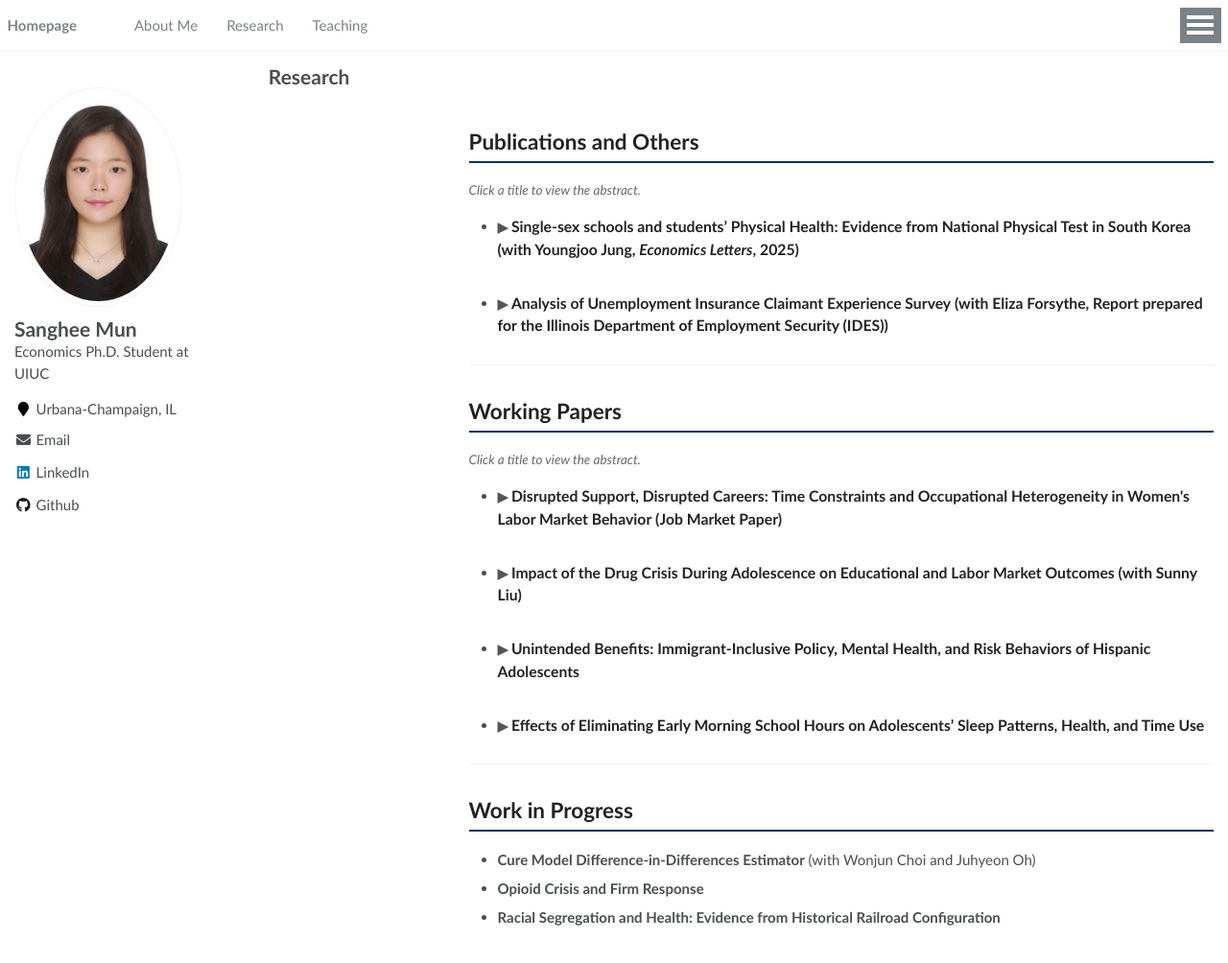
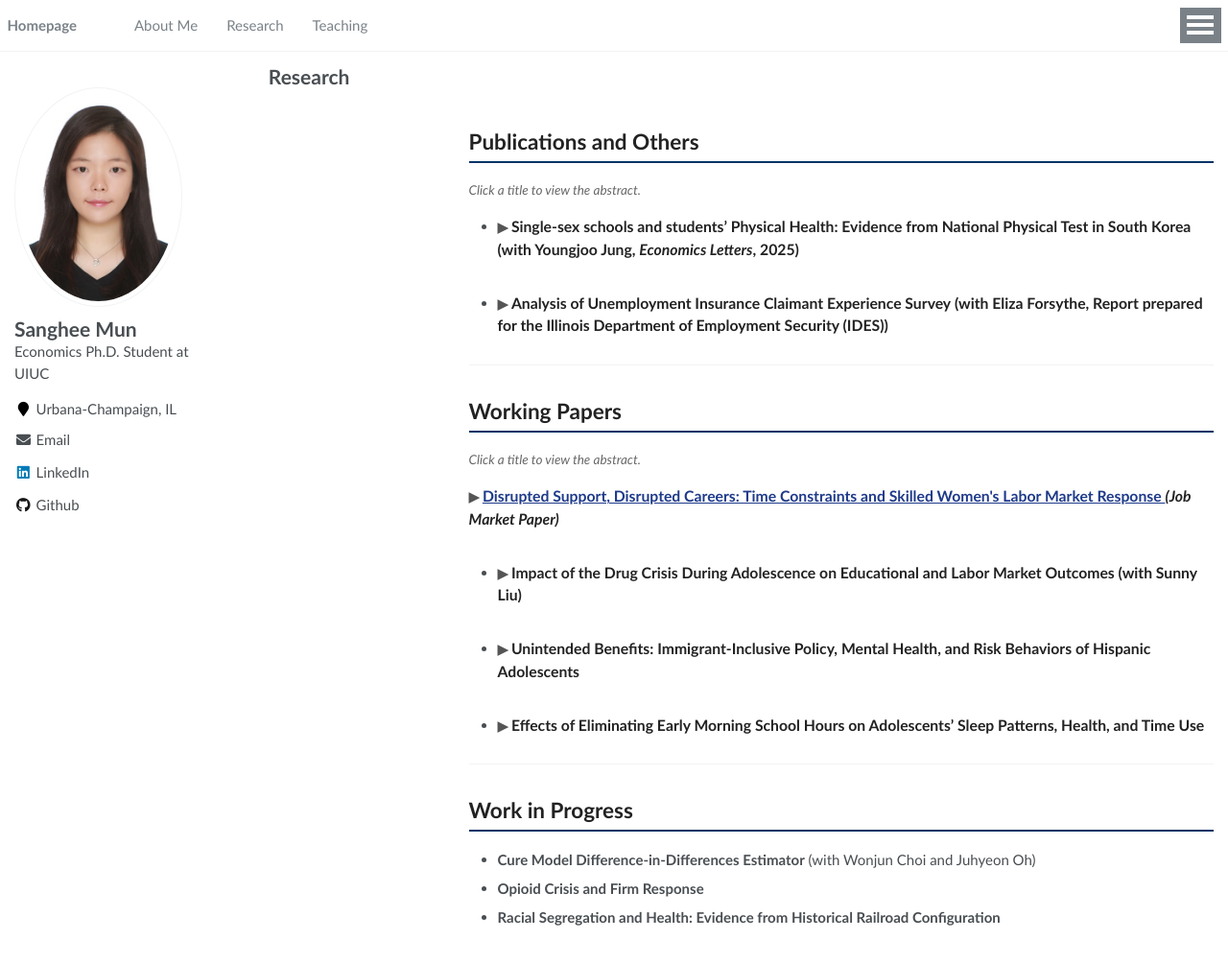
Before and after one commit to sanghee727/sanghee727.github.io, a Jekyll site: the page built from _pages/research.md, in a window 1280 px wide and 1012 px high. Shown: the top 1004 px of the window at 96% size. Built offline with Jekyll 4.4.1, drawn with Linux system fonts in a browser that asks for light colours; part of the change alters nothing that is shown.

Commit message:
Research: bump v7

```diff
--- a/_pages/research.md
+++ b/_pages/research.md
@@ -28,16 +28,35 @@ permalink: /research/
 ## Working Papers
 *Click a title to view the abstract.*
 
-- <details>
-    <summary><strong>Disrupted Support, Disrupted Careers: Time Constraints and Occupational Heterogeneity in Women's Labor Market Behavior</strong> (Job Market Paper)</summary>
-    <p>
-       Abstract: Skilled women often rely on outsourced household services to balance professional and household responsibilities.  When the availability of these services contracts—such as through changes in local labor market conditions—women face intensified time constraints, often forcing a reallocation of hours toward household tasks at the expense of market work. The extent of this adjustment can differ across occupations due to variation in job demands and constraints.
+<!-- Optional style to keep the title link bold + navy-ish -->
+<style>
+  .link-blue-bold {
+    color:#1e3a8a; text-decoration:none; font-weight:700;
+  }
+  .link-blue-bold:hover { text-decoration:underline; }
+</style>
 
-       This paper exploits the staggered rollout of the Secure Communities immigration enforcement program as an exogenous shock, reducing the availability of domestic service workers to estimate its impact on women’s labor supply. A difference-in-differences model using American Community Survey data shows that the shock significantly reduced the working hours of college-educated women in skilled occupations. The reductions are significantly larger for women in “time-greedy” occupations—those with a convex wage structure that disproportionately rewards long hours—compared to women in low-return occupations. This pattern can arise when greater reliance on outsourced services prior to the shock amplifies the impact of service disruptions. Among married women in high-return occupations, the reductions are substantially smaller when spouses hold flexible jobs, highlighting the importance of intra-household dynamics in buffering the career consequences of service disruptions.
-
-       These findings reveal an important channel through which disruptions in household services increase women's time constraints, producing occupation-specific penalties for women’s labor supply and potentially widening gender disparities among skilled professionals.
-    </p>
-  </details>
+<details>
+  <summary>
+    <a class="link-blue-bold"
+       href="https://www.dropbox.com/scl/fi/5n41hospegh60dkggpc30/Job_Market_Paper.pdf?rlkey=v2yd9mhi5rkgk8ls7xm4z2gvk&st=wf72ymre&dl=0"
+       target="_blank" rel="noopener">
+      Disrupted Support, Disrupted Careers: Time Constraints and Skilled Women's Labor Market Response
+    </a>
+    <em>(Job Market Paper)</em>
+  </summary>
+  <p>
+    <strong>Abstract:</strong> Skilled women often rely on outsourced household services to balance work and domestic responsibilities. Disruptions to these
+    services tighten their time constraints and affect their labor supply decisions. This paper examines how such disruptions influence skilled women’s
+    labor supply and how it differs across occupations with different returns to working long hours, exploiting the staggered rollout of the Secure
+    Communities immigration enforcement program. The first-stage estimates show that the program contracts the household service market by reducing
+    supply and increasing prices. Using this contraction, the paper shows that women’s working hours decline in high-return occupations, where rewards
+    for extended work are greater. Within these occupations, the largest reductions occur in those with moderately high returns, while effects are muted
+    in occupations with the highest returns. Consistently, women in high-return occupations increase time spent on household production. Among married
+    women, reductions are smaller when spouses hold flexible jobs. These findings highlight the importance of household-service capacity and family support
+    in sustaining women’s advancement in demanding careers and narrowing gender gaps.
+  </p>
+</details>
 
 - <details>
     <summary><strong>Impact of the Drug Crisis During Adolescence on Educational and Labor Market Outcomes</strong> (with Sunny Liu)</summary>
```
